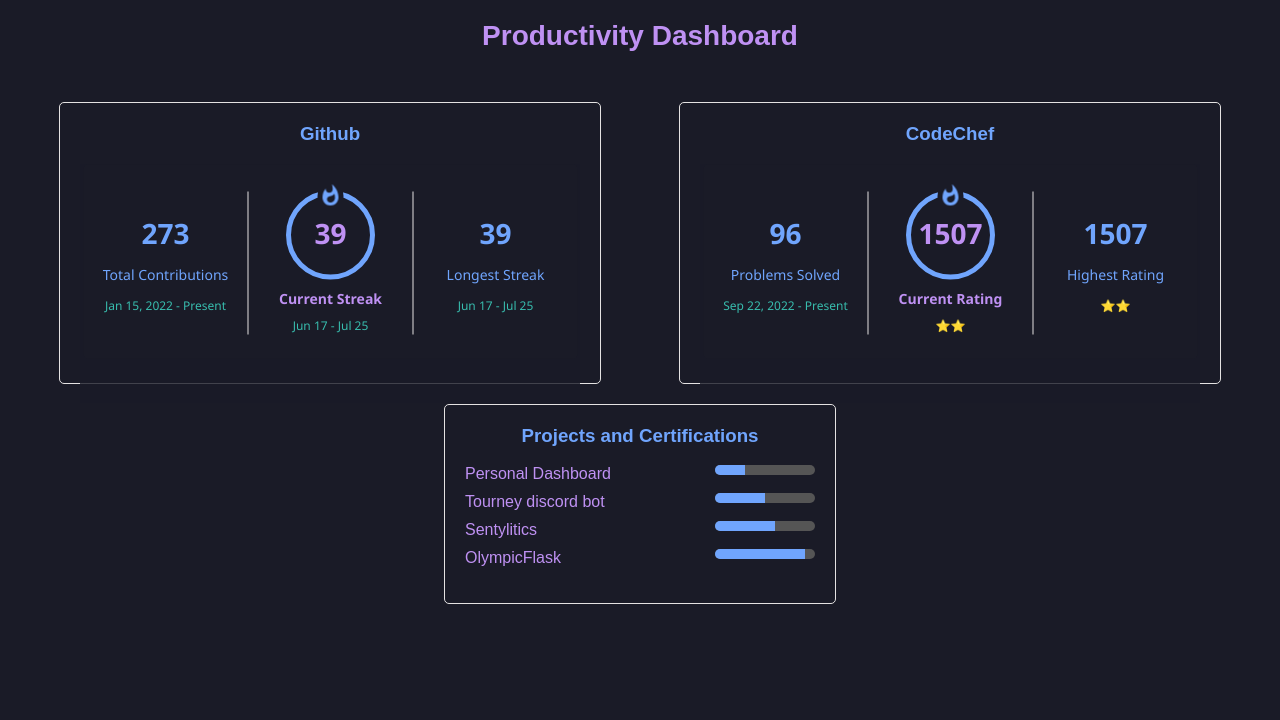
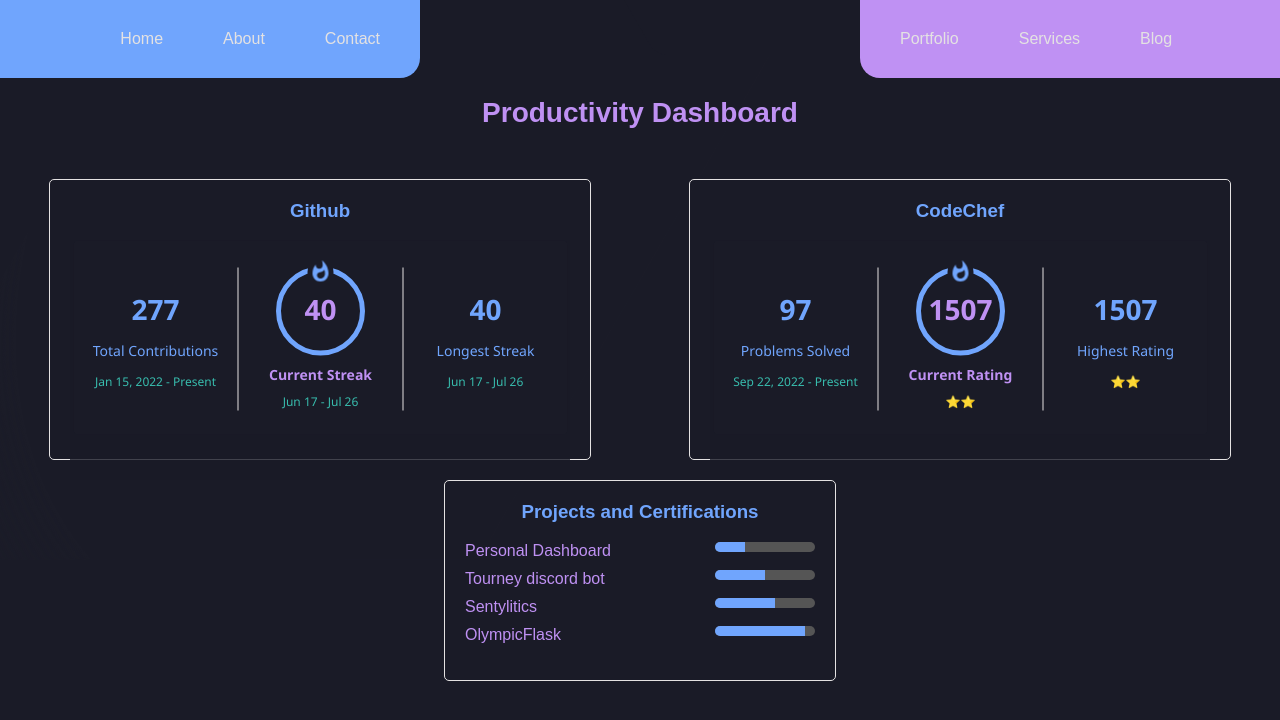
Before and after one commit to raaasin/Dashfolio, a Flask app: page / in a window 1280 px wide. Shown: the top 720 px of the page. Run offline with Flask 2, Linux system fonts and the light colour scheme; data that the repository does not hold is empty.

Commit message:
navbar integration

```diff
--- a/templates/codechef.html
+++ b/templates/codechef.html
@@ -37,7 +37,7 @@
    <!-- Total problems solved big number -->
    <g transform="translate(82.5,48)">
     <text fill="#70A5FD" font-family='"Segoe UI", Ubuntu, sans-serif' font-size="28px" font-style="normal" font-weight="700" stroke="none" stroke-width="0" style="opacity: 0; animation: fadein 0.5s linear forwards 0.6s" text-anchor="middle" x="0" y="32">
-     96
+     97
     </text>
    </g>
    <!-- Total problems label -->
--- a/templates/github.html
+++ b/templates/github.html
@@ -37,7 +37,7 @@
    <!-- Total Contributions big number -->
    <g transform="translate(82.5,48)">
     <text fill="#70A5FD" font-family='"Segoe UI", Ubuntu, sans-serif' font-size="28px" font-style="normal" font-weight="700" stroke="none" stroke-width="0" style="opacity: 0; animation: fadein 0.5s linear forwards 0.6s" text-anchor="middle" x="0" y="32">
-     273
+     277
     </text>
    </g>
    <!-- Total Contributions label -->
@@ -57,7 +57,7 @@
    <!-- Current Streak big number -->
    <g transform="translate(247.5,48)">
     <text fill="#BF91F3" font-family='"Segoe UI", Ubuntu, sans-serif' font-size="28px" font-style="normal" font-weight="700" stroke="none" stroke-width="0" style="animation: currstreak 0.6s linear forwards" text-anchor="middle" x="0" y="32">
-     39
+     40
     </text>
    </g>
    <!-- Current Streak label -->
@@ -69,7 +69,7 @@
    <!-- Current Streak range -->
    <g transform="translate(247.5,145)">
     <text fill="#38BDAE" font-family='"Segoe UI", Ubuntu, sans-serif' font-size="12px" font-style="normal" font-weight="400" stroke="none" stroke-width="0" style="opacity: 0; animation: fadein 0.5s linear forwards 0.9s" text-anchor="middle" x="0" y="21">
-     Jun 17 - Jul 25
+     Jun 17 - Jul 26
     </text>
    </g>
    <!-- Ring around number -->
@@ -89,7 +89,7 @@
    <!-- Longest Streak big number -->
    <g transform="translate(412.5,48)">
     <text fill="#70A5FD" font-family='"Segoe UI", Ubuntu, sans-serif' font-size="28px" font-style="normal" font-weight="700" stroke="none" stroke-width="0" style="opacity: 0; animation: fadein 0.5s linear forwards 1.2s" text-anchor="middle" x="0" y="32">
-     39
+     40
     </text>
    </g>
    <!-- Longest Streak label -->
@@ -101,7 +101,7 @@
    <!-- Longest Streak range -->
    <g transform="translate(412.5,114)">
     <text fill="#38BDAE" font-family='"Segoe UI", Ubuntu, sans-serif' font-size="12px" font-style="normal" font-weight="400" stroke="none" stroke-width="0" style="opacity: 0; animation: fadein 0.5s linear forwards 1.4s" text-anchor="middle" x="0" y="32">
-     Jun 17 - Jul 25
+     Jun 17 - Jul 26
     </text>
    </g>
   </g>
--- a/templates/index.html
+++ b/templates/index.html
@@ -127,6 +127,7 @@
   </style>
 </head>
 <body>
+  <div>{% include 'navbar.html' %}</div>
   <h1>Productivity Dashboard</h1>
   <div class="dashboard">
     <div class="widget">
--- a/templates/navbar.html
+++ b/templates/navbar.html
@@ -4,7 +4,100 @@
   <meta charset="UTF-8">
   <meta name="viewport" content="width=device-width, initial-scale=1.0">
   <title>Split Navbar</title>
-  <link rel="stylesheet" href="navbar.css">
+<style>
+    body {
+    font-family: Arial, sans-serif;
+    margin: 0px;
+    background-color: #1A1B27;
+    color: #E4E2E2;
+  }
+
+  /* Box model with smooth edges for the split navbar */
+  .split-navbar {
+    position: relative;
+    display: flex;
+    justify-content: space-between;
+    overflow: hidden; /* Adjust the border-radius value for smoother or rounder edges */
+  }
+
+  .split-navbar::before {
+    content: "";
+    position: fixed;
+    top: 0;
+    left: 0;
+    width: 50%;
+    height: 70%;
+    background: radial-gradient(circle at top right, #1A1B27 80%, transparent 100%);
+    transform: skewX(-30deg);
+    border-radius: 0 0 10px 0; /* Adjust the top-right corner's border-radius to make it rounded */
+    z-index: -1;
+  }
+
+  .split-navbar::after {
+    content: "";
+    position: absolute;
+    top: 0;
+    right: 0;
+    width: 50%;
+    height: 70%;
+    background: radial-gradient(circle at top left, #1A1B27 80%, transparent 100%);
+    transform: skewX(30deg);
+    border-radius: 0 0 0 10px; /* Adjust the top-left corner's border-radius to make it rounded */
+    z-index: -1;
+  }
+
+  /* Style for the left and right navbars */
+  .left-navbar,
+  .right-navbar {
+    width: 400px; /* Adjust this value to control the width of each navbar */
+    padding: 10px;
+  }
+
+  /* Sample styles for left and right navbars */
+  .left-navbar {
+    background-color: #70A5FD;
+    color: #E4E2E2;
+    border-bottom-right-radius: 20px; /* Rounded only the bottom-right corner of the left navbar */
+    text-align: right; /* Align the items on the right side */
+  }
+
+  .right-navbar {
+    background-color: #BF91F3;
+    color: #E4E2E2;
+    border-bottom-left-radius: 20px; /* Rounded only the bottom-left corner of the right navbar */
+    text-align: left; /* Align the items on the left side */
+  }
+
+  /* Sample navbar items with hover styles */
+  .left-navbar ul,
+  .right-navbar ul {
+    list-style: none;
+    margin: 0;
+    padding: 0;
+    display: flex; /* Display the list items in a horizontal manner */
+    justify-content: flex-end; /* Align the items on the right side (left navbar) */
+  }
+
+  .right-navbar ul {
+    justify-content: flex-start; /* Align the items on the left side (right navbar) */
+  }
+
+  .left-navbar li,
+  .right-navbar li {
+    margin: 10px;
+    padding: 10px 20px;
+    border-radius: 20px;
+  }
+
+  .left-navbar li:hover {
+    background-color: #83c0fc; /* Hover background color for left navbar */
+  }
+
+  .right-navbar li:hover {
+    background-color: #d0a6ff; /* Hover background color for right navbar */
+  }
+
+</style>
 </head>
 <body>
   <nav class="split-navbar">
```
Also changed, not shown: templates/navbar.css (deleted, +0 -92 lines).
